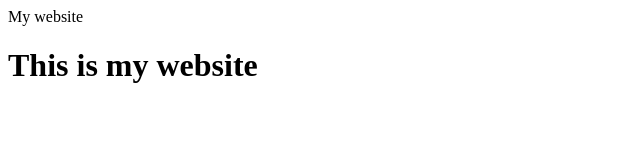
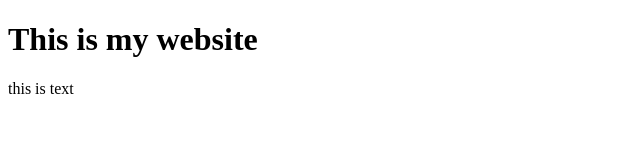
Before and after one commit to HPRusev22/HPRusev22-my-first-repo, a plain HTML site: page index.html in a window 1280 px wide. Shown: the whole page, without its empty margins (0-640 px from the left). Drawn offline with Linux system fonts and the light colour scheme.

Commit message:
Add index.html

```diff
--- a/index.html
+++ b/index.html
@@ -3,14 +3,12 @@
     <head>
         <meta charset="UTF-8">
         <meta http-equiv="X-UA-Compatible" content="IE-edge">
-        <meta name="viewport" content=""
         <title>My website</title>
     </head>
     <body>
         <div class="heading">
             <h1>This is my website</h1>
         </div>
-        <div class="heading">
-        </div>
+        <p>this is text</p>
     </body>
 </html>
```
